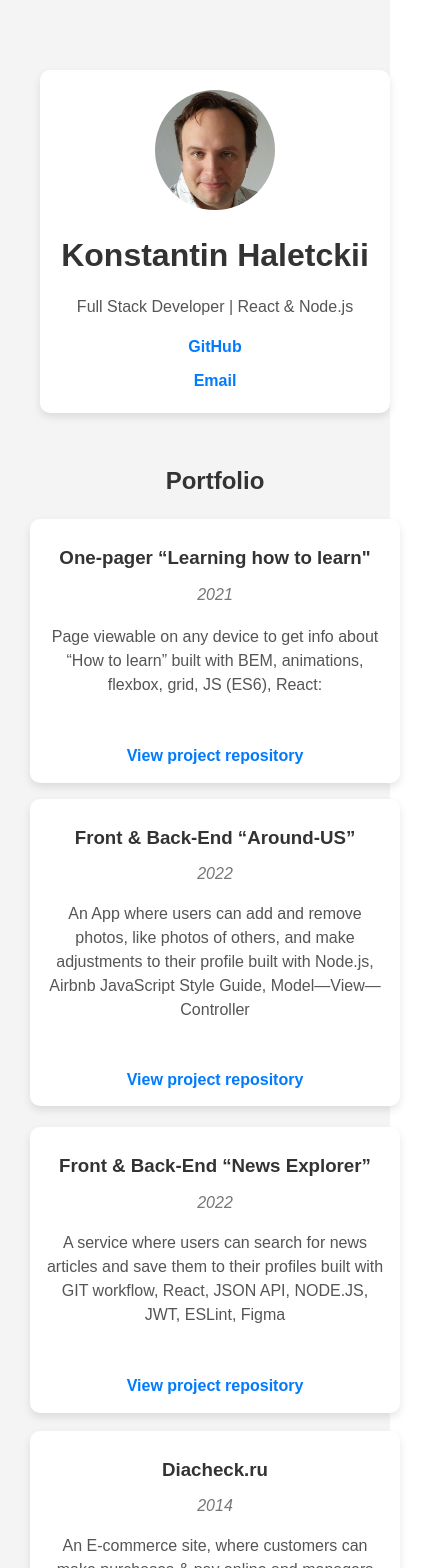
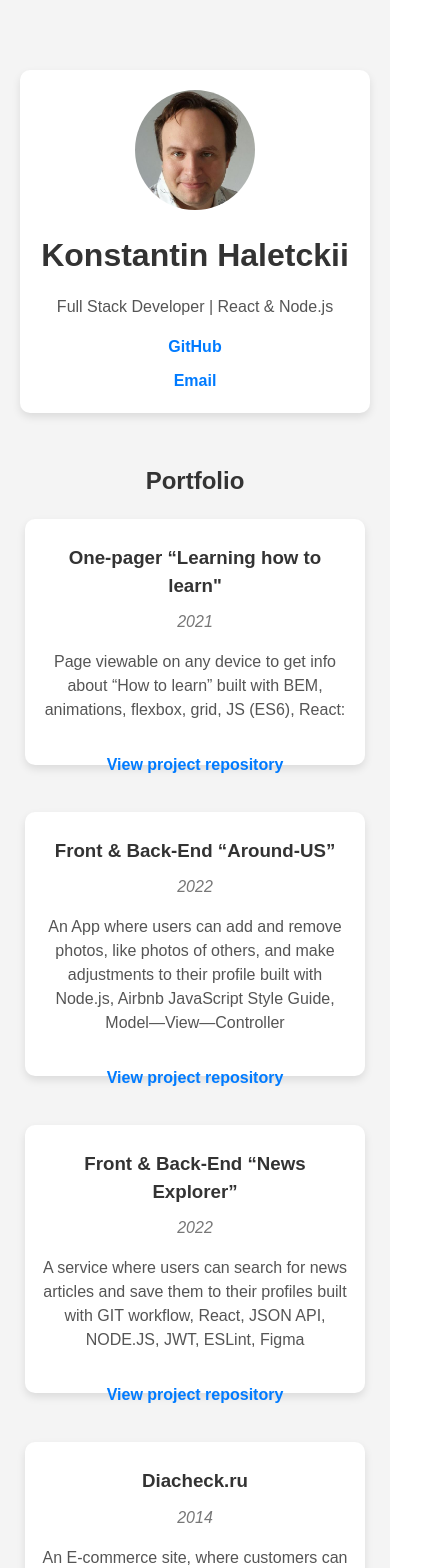
Before and after one commit to konstkhal/my-portfolio, a React (Vite) app: page / in a window 390 px wide. Shown: the top 1568 px of the page, 430 px wide, since content can reach past the window. Built offline with nearby package versions, Linux system fonts and the light colour scheme.

Commit message:
fix: mobile css

```diff
--- a/src/App.css
+++ b/src/App.css
@@ -1,4 +1,3 @@
-/* No need to redefine html/body margins, normalize.css handles it */
 html, body {
   height: auto;
   min-height: 100vh;
@@ -8,6 +7,7 @@
   background-color: #f4f4f4;
   font-family: Arial, sans-serif;
   color: #333;
+  overflow-x: hidden;
 }
 
 .container {
@@ -16,6 +16,7 @@
   text-align: center;
   padding: 20px;
   color: #333;
+  box-sizing: border-box;
 }
 
 .profile-card {
@@ -36,7 +37,6 @@
   object-fit: cover;
 }
 
-/* h1 is already normalized, just add custom styles */
 h1 {
   margin: 10px 0;
   color: #333;
@@ -46,7 +46,6 @@
   color: #555;
 }
 
-/* Rest of your CSS remains unchanged */
 .links a {
   display: block;
   margin-top: 10px;
@@ -76,6 +75,7 @@
   margin: 20px auto;
   padding: 0 10px;
   box-sizing: border-box;
+  justify-content: center;
 }
 
 @media (max-width: 900px) {
@@ -86,7 +86,9 @@
 
 @media (max-width: 600px) {
   .projects {
-    grid-template-columns: repeat(1, 1fr);
+    grid-template-columns: 1fr;
+    padding: 0 5px;
+    max-width: 100%;
   }
 }
 
@@ -101,6 +103,8 @@
   justify-content: space-between;
   height: 90%;
   color: #333;
+  width: 100%;
+  box-sizing: border-box;
 }
 
 .project-card:hover {
@@ -122,7 +126,7 @@
 
 .project-card a {
   display: block;
-  margin-top: 30px;
+  margin-top: 30px; /* Default for desktop */
   color: #007bff;
   font-weight: bold;
   text-decoration: none;
@@ -131,3 +135,10 @@
 .project-card a:hover {
   text-decoration: underline;
 }
+
+/* Adjust link position on mobile */
+@media (max-width: 600px) {
+  .project-card a {
+    margin-top: 15px; /* Reduce margin on mobile for tighter spacing */
+  }
+}
```
